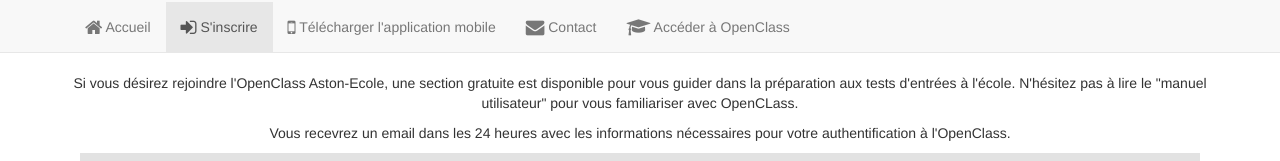
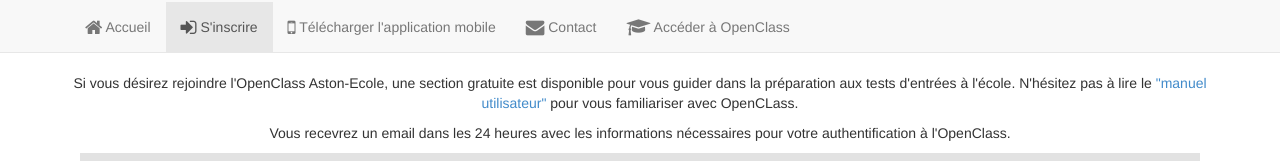
Before and after one commit to aston-ecole/aston-ecole.github.io, a plain HTML site: page register.html in a window 1280 px wide. Shown: the part 146-307 px from the top of the page. Drawn offline with nearby package versions, Linux system fonts and the light colour scheme.

Commit message:
beta 2.3

```diff
--- a/register.html
+++ b/register.html
@@ -39,7 +39,7 @@
 <div class="container">
 
 <div class="text-center">
-<p>Si vous désirez rejoindre l'OpenClass Aston-Ecole, une section gratuite est disponible pour vous guider dans la préparation aux tests d'entrées à l'école. N'hésitez pas à lire le "manuel utilisateur" pour vous familiariser avec OpenCLass.</p>
+<p>Si vous désirez rejoindre l'OpenClass Aston-Ecole, une section gratuite est disponible pour vous guider dans la préparation aux tests d'entrées à l'école. N'hésitez pas à lire le <a href="https://www.youtube.com/watch?t=81&v=Wa7x5CUy8MI">"manuel utilisateur"</a> pour vous familiariser avec OpenCLass.</p>
 <p>Vous recevrez un email dans les 24 heures avec les informations nécessaires pour votre authentification à l'OpenClass.</p>
 <form action="https://docs.google.com/a/devup.fr/forms/d/1Q9RdW9dKuk9sOjyo7a6YtjmyBlhdFJq_kSlGiP53w_o/formResponse" method="POST" id="ss-form" target="_self" onsubmit=""><ol role="list" class="ss-question-list" style="padding-left: 0">
 <div class="ss-form-question errorbox-good" role="listitem">
```
